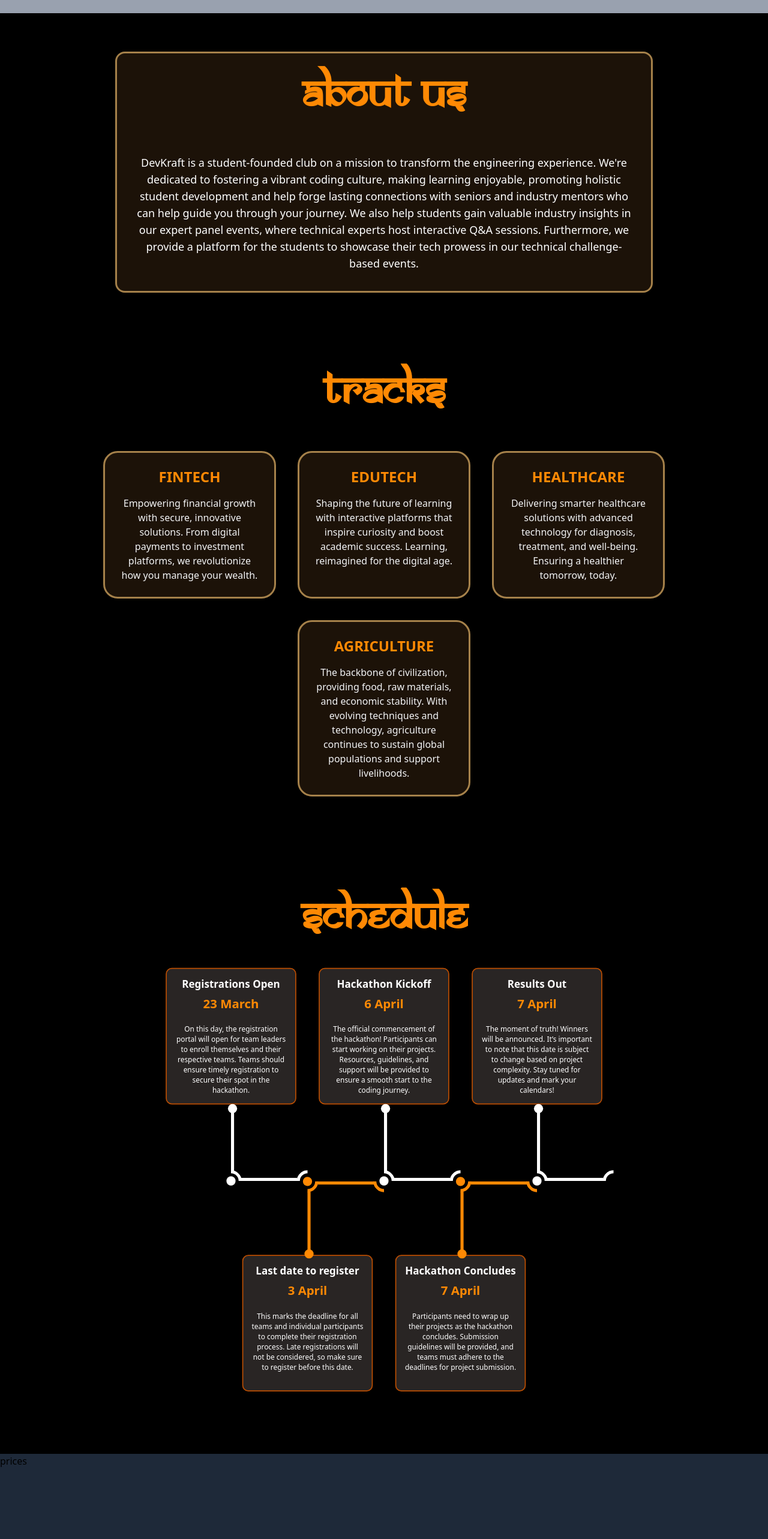
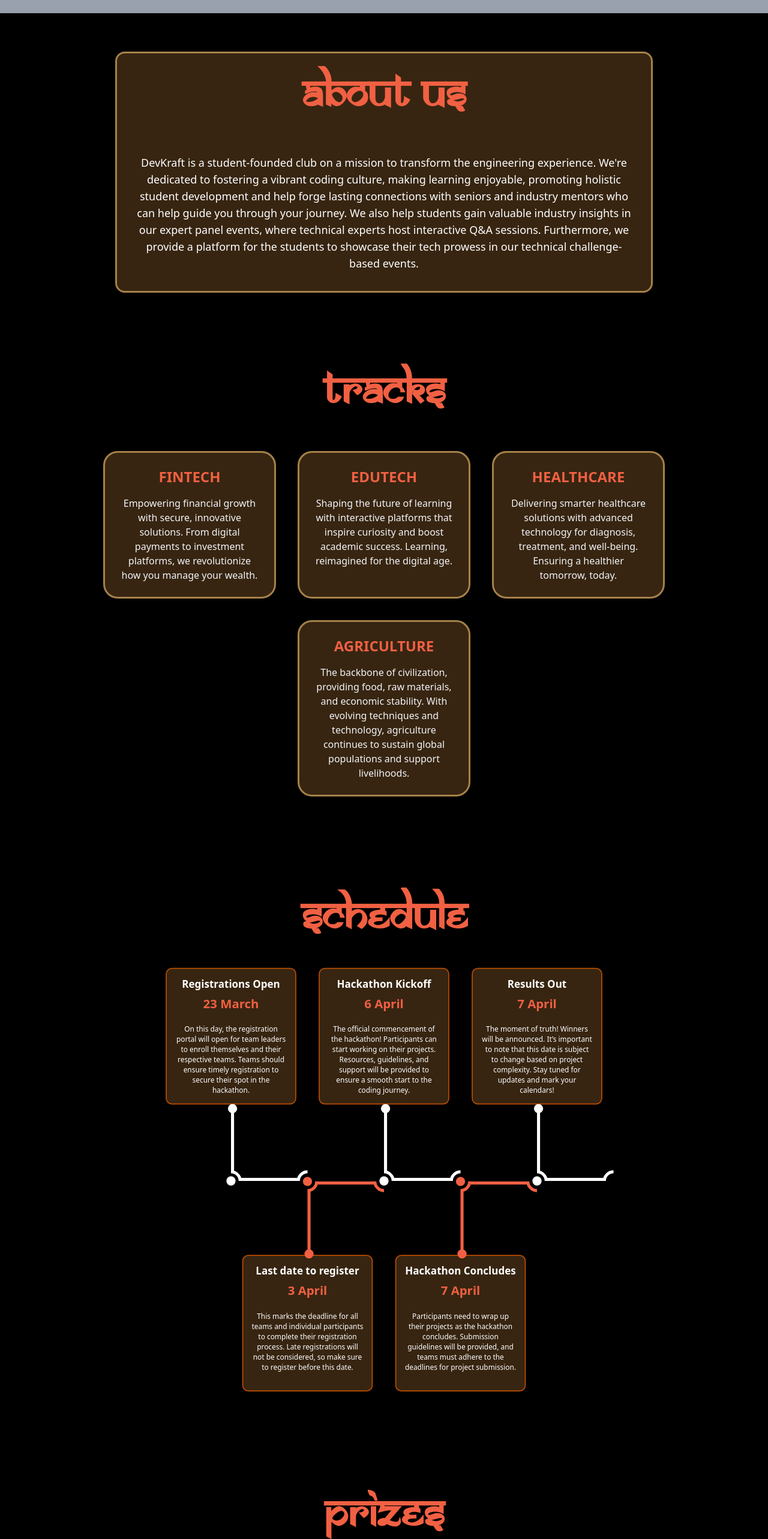
Before and after one commit to ramkrushnaw04/devclash2025, a React (Vite) app in the folder frontend/: page / in a window 1280 px wide. Shown: the part 880-3446 px from the top of the page at 60% size. Built offline with nearby package versions, Linux system fonts and the light colour scheme.

Commit message:
added eventdetails, prizes, aboutus sections

```diff
--- a/frontend/components/AboutUs.jsx
+++ b/frontend/components/AboutUs.jsx
@@ -3,8 +3,8 @@
 const AboutUsCard = () => {
   return (
     <div className="flex bg-black items-center justify-center p-4 py-16">
-      <div className="bg-stone flex flex-col  gap-16 text-white rounded-2xl border-3 border-[rgb(165,129,74)] bg-[rgb(56,37,17,0.5)] p-8 max-w-4xl text-center ">
-        <h2 className="text-7xl font-bold text-orange-400" style={{ fontFamily: 'Samarkan' }}>ABOUT US</h2>
+      <div className="bg-stone flex flex-col  gap-16 text-white rounded-2xl border-3 border-[rgb(165,129,74)] bg-[#372511] p-8 max-w-4xl text-center ">
+        <h2 className="text-7xl font-bold text-[#F16043]" style={{ fontFamily: 'Samarkan' }}>ABOUT US</h2>
 
         <p className="text-lg">
           DevKraft is a student-founded club on a mission to transform the engineering experience. We're
--- a/frontend/components/EventDetails.jsx
+++ b/frontend/components/EventDetails.jsx
@@ -1,11 +1,57 @@
-import React from 'react'
+import React from 'react';
+import { FaRegCalendarAlt } from "react-icons/fa";
+import { FaClock } from "react-icons/fa6";
+
+const Card = ({ title, children }) => {
+  return (
+    <div className="w-[350px] bg-[#372511] rounded-3xl border-3 border-[#A37E48] p-6 flex flex-col flex-shrink-0 min-h-[320px] items-center text-center">
+      <h1 className="text-[#F16043] text-2xl sm:text-3xl font-bold">{title}</h1>
+      {children}
+    </div>
+  );
+};
 
 const EventDetails = () => {
   return (
-    <section class="w-full h-96 bg-gray-500">
-  event details
-</section>
-  )
-}
+    <div className="w-full bg-black flex flex-col items-center py-80 px-4 sm:px-0">
+      <h1 className="text-[#F16043] text-4xl sm:text-6xl font-bold text-center" style={{ fontFamily: 'Samarkan' }}>
+        EVENT DETAILS
+      </h1>
 
-export default EventDetails
+      <div className="flex flex-col sm:flex-row flex-wrap gap-6 sm:gap-12 justify-center items-center mt-12 w-full px-4 sm:px-20">
+
+        {/* ABOUT EVENT */}
+        <Card title="ABOUT EVENT">
+          <p className="mt-3 sm:mt-6 text-white text-sm sm:text-md sm:w-[90%]">
+            Get ready for an exhilarating hackathon experience at DEVCLASH. Our event is a celebration of creativity, coding prowess and teamwork.
+            Join us from <b>5 Apr to 6 Apr</b> for an unforgettable journey. Explore the world of technology, showcase your skills and vie for incredible prizes. Let's innovate, collaborate and create something extraordinary!
+          </p>
+        </Card>
+
+        {/* EVENT TIMING */}
+        <Card title="EVENT TIMING">
+          <div className="mt-12 flex flex-col gap-4 mt-4">
+            <div className="flex gap-3 items-center">
+              <FaRegCalendarAlt className="text-xl sm:text-2xl text-white" />
+              <h3 className="text-white text-sm sm:text-lg">From 5 Apr to 6 Apr 2025</h3>
+            </div>
+            <div className="flex gap-3 items-center">
+              <FaClock className="text-xl sm:text-2xl text-white" />
+              <h3 className="text-white text-sm sm:text-lg">10:00 AM onwards</h3>
+            </div>
+          </div>
+        </Card>
+
+        {/* EVENT LOCATION */}
+        <Card title="EVENT LOCATION">
+          <p className="text-white text-sm sm:text-md mt-3 sm:mt-6">
+            Venue details will be announced soon! Stay tuned.
+          </p>
+        </Card>
+
+      </div>
+    </div>
+  );
+};
+
+export default EventDetails;
--- a/frontend/components/Prizes.jsx
+++ b/frontend/components/Prizes.jsx
@@ -1,11 +1,49 @@
-import React from 'react'
+import React from 'react';
+import { FaRegCalendarAlt } from "react-icons/fa";
+import { FaClock } from "react-icons/fa6";
 
-const Prices = () => {
-  return (
-    <section class="w-full h-96 bg-gray-800">
-    prices
-  </section>
-  )
-}
+const EventDetails = () => {
+    return (
+        <div className="w-full  bg-black flex flex-col items-center pt-16 px-4 sm:px-0">
+            <h1 className="text-[#F16043] text-4xl sm:text-7xl font-bold text-center" style={{ fontFamily: 'Samarkan' }}>
+                PRIZES
+            </h1>
 
-export default Prices
+            <div className="flex flex-col flex-wrap sm:flex-row gap-4 sm:gap-12 justify-center items-center mt-12 w-full px-6">
+
+                <div className="w-full sm:w-[150px] h-[450px] max-w-sm bg-[#372511] rounded-3xl border-3 border-[#A37E48] p-6 flex flex-col flex-grow min-h-[250px] sm:min-h-[320px] items-center text-center">
+                    <div className='h-[40vh] w-full bg-transparent'>
+                        <img src='https://t3.ftcdn.net/jpg/04/77/07/64/360_F_477076484_RJY8gSYGCDy5dVKEWwiZumIaJfJYou5H.jpg' className='object-contain h-full w-full' />
+                    </div>
+                    <h1 className="text-[#F16043] text-md sm:text-lg font-medium mt-5">UPTO 1 LAKHS</h1>
+                </div>
+
+                <div className="w-full sm:w-[150px] h-[450px] max-w-sm bg-[#372511] rounded-3xl border-3 border-[#A37E48] p-6 flex flex-col flex-grow min-h-[250px] sm:min-h-[320px] items-center text-center">
+                    <div className='h-[40vh] w-full bg-transparent'>
+                        <img src='https://img.freepik.com/free-vector/realistic-illustration-gold-cup-with-red-ribbon-winner-leader-champion_1262-13474.jpg?w=360' className='object-contain h-full w-full' />
+                    </div>
+                    <h1 className="text-[#F16043] text-md sm:text-lg font-medium mt-5">DEVELOPER OF THE YEAR TITLE</h1>
+                </div>
+
+
+                <div className="w-full sm:w-[150px] h-[450px] max-w-sm bg-[#372511] rounded-3xl border-3 border-[#A37E48] p-6 flex flex-col flex-grow min-h-[250px] sm:min-h-[320px] items-center text-center">
+                    <div className='h-[40vh] w-full bg-transparent'>
+                        <img src='https://m.media-amazon.com/images/I/71Zl18NXaWL.jpg' className='object-contain h-full w-full' />
+                    </div>
+                    <h1 className="text-[#F16043] text-md sm:text-lg font-medium mt-5">GOODIES</h1>
+                </div>
+
+
+                <div className="w-full sm:w-[150px] h-[450px] max-w-sm bg-[#372511] rounded-3xl border-3 border-[#A37E48] p-6 flex flex-col flex-grow min-h-[250px] sm:min-h-[320px] items-center text-center">
+                    <div className='h-[40vh] w-full bg-transparent'>
+                        <img src='https://cdn.vectorstock.com/i/500p/59/60/graduation-cap-and-diploma-vector-2175960.jpg' className='object-contain h-full w-full' />
+                    </div>
+                    <h1 className="text-[#F16043] text-md sm:text-lg font-medium mt-5">INTERNSHIP OPPORTUNITIES</h1>
+                </div>
+
+            </div>
+        </div>
+    );
+};
+
+export default EventDetails;
--- a/frontend/components/Schedule.jsx
+++ b/frontend/components/Schedule.jsx
@@ -6,9 +6,9 @@
     return (
         <div className='w-72'>
             <div className="flex items-center justify-center  w-64 m-auto">
-                <div className="bg-stone-800 text-white rounded-xl border-2 border-amber-700 p-4 text-center shadow-lg">
+                <div className="bg-[#372511] text-white rounded-xl border-2 border-amber-700 p-4 text-center shadow-lg">
                     <h2 className="text-xl font-bold mb-2">{title}</h2>
-                    <h3 className="text-2xl font-bold text-orange-400 mb-6">{date}</h3>
+                    <h3 className="text-2xl font-bold text-[#F16043] mb-6">{date}</h3>
                     <p className="text-sm h-[140px]"> {info} </p>
                 </div>
             </div>
@@ -29,8 +29,8 @@
             <div className={`VERTICAL absolute  h-[130px] w-[6px] `} style={{ backgroundColor: color }}></div>
             <div className={`HORIZONTAL absolute h-[6px] w-[110px] left-[20px] bottom-0 `} style={{ backgroundColor: color }}></div>
 
-            <div class={`LEFT-CURVE absolute bottom-[-21px] left-[-21px] w-[42px] h-[42px] border-[6px] border-b-transparent border-l-transparent border-t-transparent rotate-[-45deg] rounded-full ${ color == '#fff' ? 'border-white' : 'border-orange-400'} `} ></div>
-            <div class={`RIGHT-CURVE absolute bottom-[-21px] right-[-21px] w-[42px] h-[42px] border-[6px] border-b-transparent border-r-transparent border-t-transparent rotate-[45deg] rounded-full ${ color == '#fff' ? 'border-white' : 'border-orange-400'} `} ></div>
+            <div class={`LEFT-CURVE absolute bottom-[-21px] left-[-21px] w-[42px] h-[42px] border-[6px] border-b-transparent border-l-transparent border-t-transparent rotate-[-45deg] rounded-full ${ color == '#fff' ? 'border-white' : 'border-[#F16043]'} `} ></div>
+            <div class={`RIGHT-CURVE absolute bottom-[-21px] right-[-21px] w-[42px] h-[42px] border-[6px] border-b-transparent border-r-transparent border-t-transparent rotate-[45deg] rounded-full ${ color == '#fff' ? 'border-white' : 'border-[#F16043]'} `} ></div>
 
             <div className='TOP-BLOB absolute h-[18px] w-[18px] top-[-1px] left-[-6px]  rounded-full' style={{ backgroundColor: color }}> </div>
             <div className='BOTTOM-BLOB absolute h-[18px] w-[18px] bottom-[-9px] left-[-9px]  rounded-full' style={{ backgroundColor: color }}> </div>
@@ -50,7 +50,7 @@
             {/* <img className='w-full h-full absolute top-0 left-0 z-0 opacity-50' src="imagelink" alt="" /> */}
 
             <div className="text-center absolute top-[80px]">
-                <h1 className="text-7xl font-bold text-orange-400" style={{ fontFamily: 'Samarkan' }}>SCHEDULE</h1>
+                <h1 className="text-7xl font-bold text-[#F16043]" style={{ fontFamily: 'Samarkan' }}>SCHEDULE</h1>
             </div>
 
             <div className='flex flex-col gap-[178px] scale-[85%] '>
@@ -96,7 +96,7 @@
                 <div className='bottom-cards w-[1164px]  h-[270px] flex items-center justify-center gap-[12px] '>
                     <div className='relative '>
                         <div className='absolute left-36 top-[-9rem] rotate-180 scale-x-[-1]'>
-                            <Lines color={'#ff8904'} />
+                            <Lines color={'#F16043'} />
                         </div>
                         <Card
                             title={'Last date to register'}
@@ -107,7 +107,7 @@
 
                     <div className='relative '>
                         <div className='absolute left-36 top-[-9rem] rotate-180 scale-x-[-1]'>
-                            <Lines color={'#ff8904'} />
+                            <Lines color={'#F16043'} />
                         </div>
                         <Card
                             title={'Hackathon Concludes'}
--- a/frontend/components/Tracks.jsx
+++ b/frontend/components/Tracks.jsx
@@ -24,7 +24,7 @@
         <section className="w-full bg-black flex items-center flex-col justify-center gap-16 py-16 overflow-hidden" >
             {/* Main Title */}
             <div className="text-center">
-                <h1 className="text-7xl font-bold text-orange-400" style={{ fontFamily: 'Samarkan' }}>TRACKS</h1>
+                <h1 className="text-7xl font-bold text-[#F16043]" style={{ fontFamily: 'Samarkan' }}>TRACKS</h1>
             </div>
 
             <div className="max-w-full mx-auto pb-5 px-6">
@@ -32,9 +32,9 @@
                     {trackData.map((track, index) => (
                         <div
                             key={index}
-                            className="rounded-3xl border-3 border-[rgb(165,129,74)] bg-opacity-20 bg-[rgb(56,37,17,0.5)] p-6 w-72 flex-shrink-0"
+                            className="rounded-3xl border-3 border-[rgb(165,129,74)] bg-opacity-20 bg-[#372511] p-6 w-72 flex-shrink-0"
                         >
-                            <h2 className="text-xl md:text-2xl font-bold text-center text-orange-400 mb-4 font-samarkan">
+                            <h2 className="text-xl md:text-2xl font-bold text-center text-[#F16043] mb-4 font-samarkan">
                                 {track.title}
                             </h2>
                             <p className="text-gray-100 text-center text-sm md:text-base">
--- a/frontend/package.json
+++ b/frontend/package.json
@@ -14,7 +14,8 @@
     "@tailwindcss/vite": "^4.0.15",
     "framer-motion": "^12.5.0",
     "react": "^19.0.0",
-    "react-dom": "^19.0.0"
+    "react-dom": "^19.0.0",
+    "react-icons": "^5.5.0"
   },
   "devDependencies": {
     "@eslint/js": "^9.21.0",
```
Also changed, not shown: frontend/components/Footer.jsx (+65 -8 lines), 1 other file (tests, documents, lock files or other folders).
